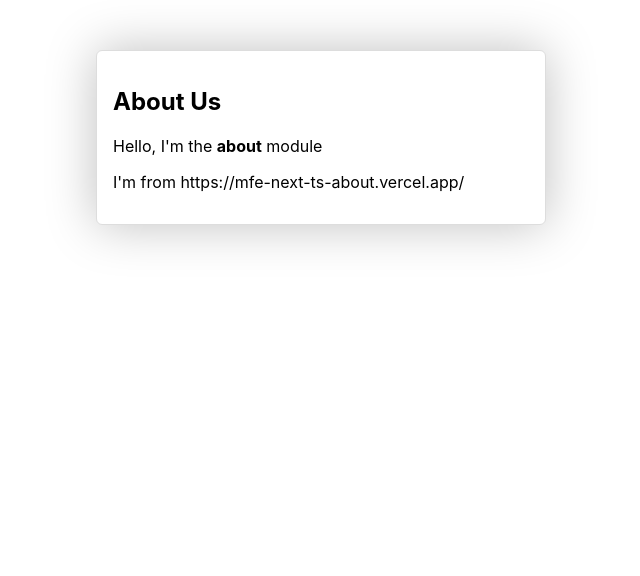
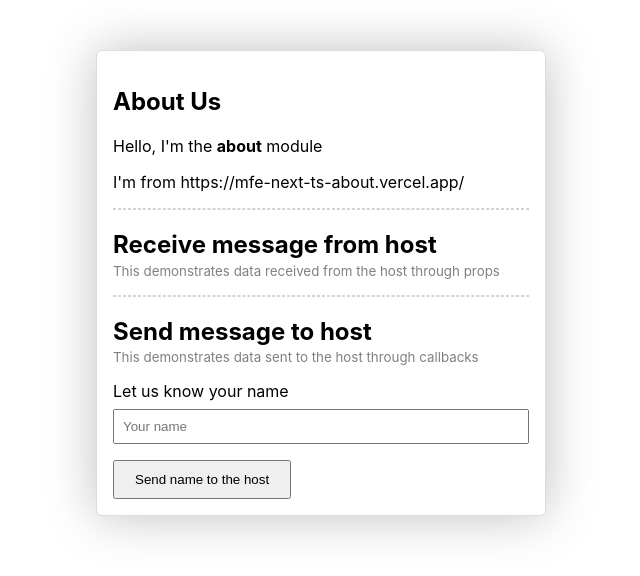
Before and after one commit to SubinFernandez/mfe-next-ts-about, a Next.js app: page / in a window 1280 px wide. Shown: the top 576 px of the page, without its empty margins (319-959 px from the left). Built offline with nearby package versions, Linux system fonts and the light colour scheme.

Commit message:
Added callback to send the name to the host

```diff
--- a/src/components/about.module.scss
+++ b/src/components/about.module.scss
@@ -11,3 +11,31 @@
 .container {
   padding: 0 20px;
 }
+
+.hr {
+  border: 1px dashed lightgrey;
+}
+
+.quote {
+  display: block;
+  margin-top: -16px;
+  margin-bottom: 16px;
+  color: grey;
+}
+
+.form {
+  &_label {
+    display: block;
+  }
+
+  &_input {
+    display: block;
+    width: 100%;
+    margin: 8px 0 16px 0;
+    padding: 8px;
+  }
+
+  &_submit {
+    padding: 10px 20px;
+  }
+}
--- a/src/components/about.tsx
+++ b/src/components/about.tsx
@@ -1,19 +1,38 @@
-import React from 'react'
+import React, { useState } from 'react'
 
 import styles from './about.module.scss'
 
 interface AboutProps {
   hostTime?: string
+  nameHandler: (name: string) => void
 }
 
-const About: React.FC<AboutProps> = ({ hostTime }) => {
+const About: React.FC<AboutProps> = ({ hostTime, nameHandler }) => {
+  const [name, setName] = useState('')
+
+  const sendName = (n: string) => {
+    setName('')
+    nameHandler(n)
+  }
+
   return (
     <div className={styles.container}>
       <section className={styles.root}>
         <h1>About Us</h1>
         <p>Hello, I&apos;m the <strong>about</strong> module</p>
         <p>I&apos;m from https://mfe-next-ts-about.vercel.app/</p>
+        <hr className={styles.hr}/>
+
+        <h2>Receive message from host</h2>
+        <small className={styles.quote}>This demonstrates data received from the host through props</small>
         {hostTime && <p>Host&apos;s current time: {hostTime}</p>}
+        <hr className={styles.hr}/>
+
+        <h2>Send message to host</h2>
+        <small className={styles.quote}>This demonstrates data sent to the host through callbacks</small>
+        <label className={styles.form_label} htmlFor='txtName'>Let us know your name</label>
+        <input className={styles.form_input} id='txtName' value={name} onChange={(e) => setName(e.target.value)} type='text' placeholder='Your name'></input>
+        <button className={styles.form_submit} onClick={() => sendName(name)}>Send name to the host</button>
       </section>
     </div>
   )
```
